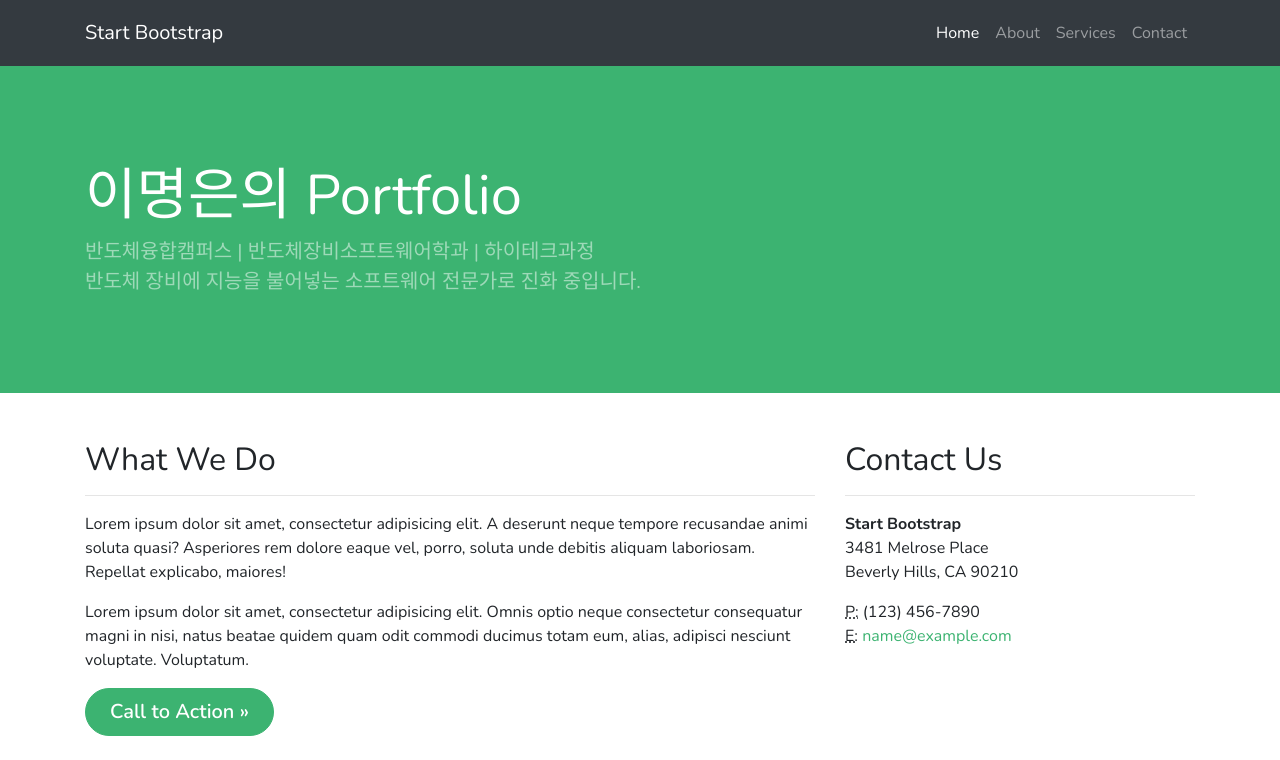
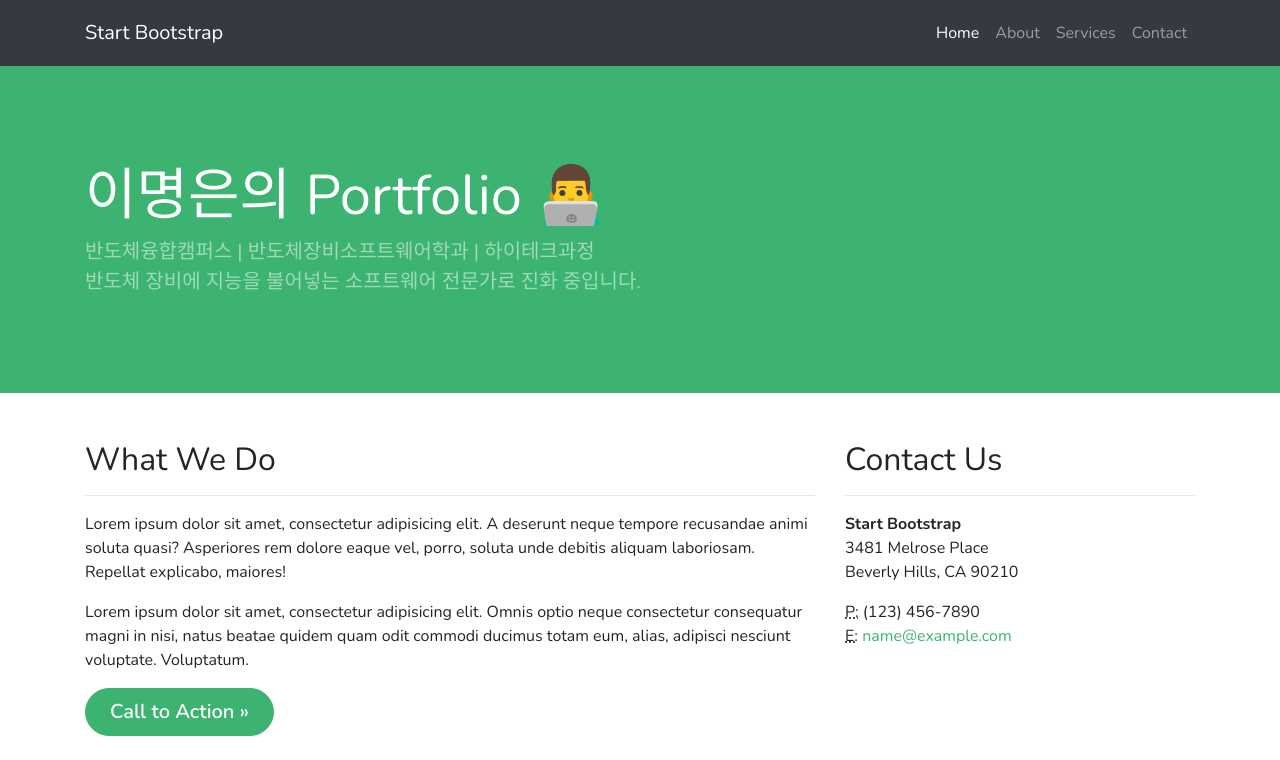
Before and after one commit to lee-myeong-eun/lee-myeong-eun.github.io, a Jekyll site: the page built from index.html, in a window 1280 px wide and 900 px high, cut to the strip 0-760 px from the top of the window. Built offline with Jekyll 4.4.1, drawn with Linux system fonts in a browser that asks for light colours.

```diff
--- a/_includes/header.html
+++ b/_includes/header.html
@@ -4,7 +4,7 @@
     <div class="row h-100 align-items-center">
       <div class="col-lg-12">
         <h1 class="display-4 text-white mt-5 mb-2">
-            이명은의 Portfolio
+            이명은의 Portfolio 👨‍💻
         </h1>
         <p class="lead mb-5 text-white-50">
           반도체융합캠퍼스 | 반도체장비소프트웨어학과 | 하이테크과정
```
